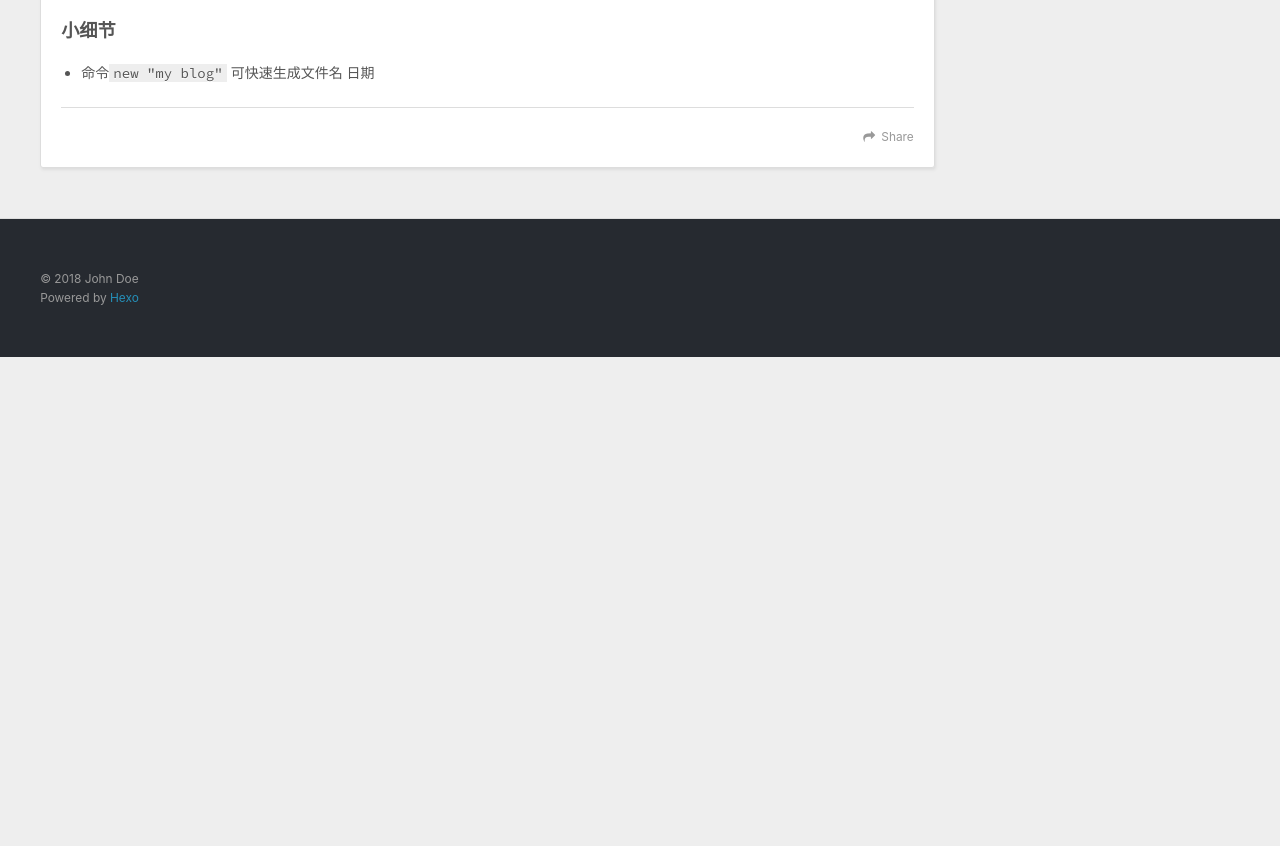
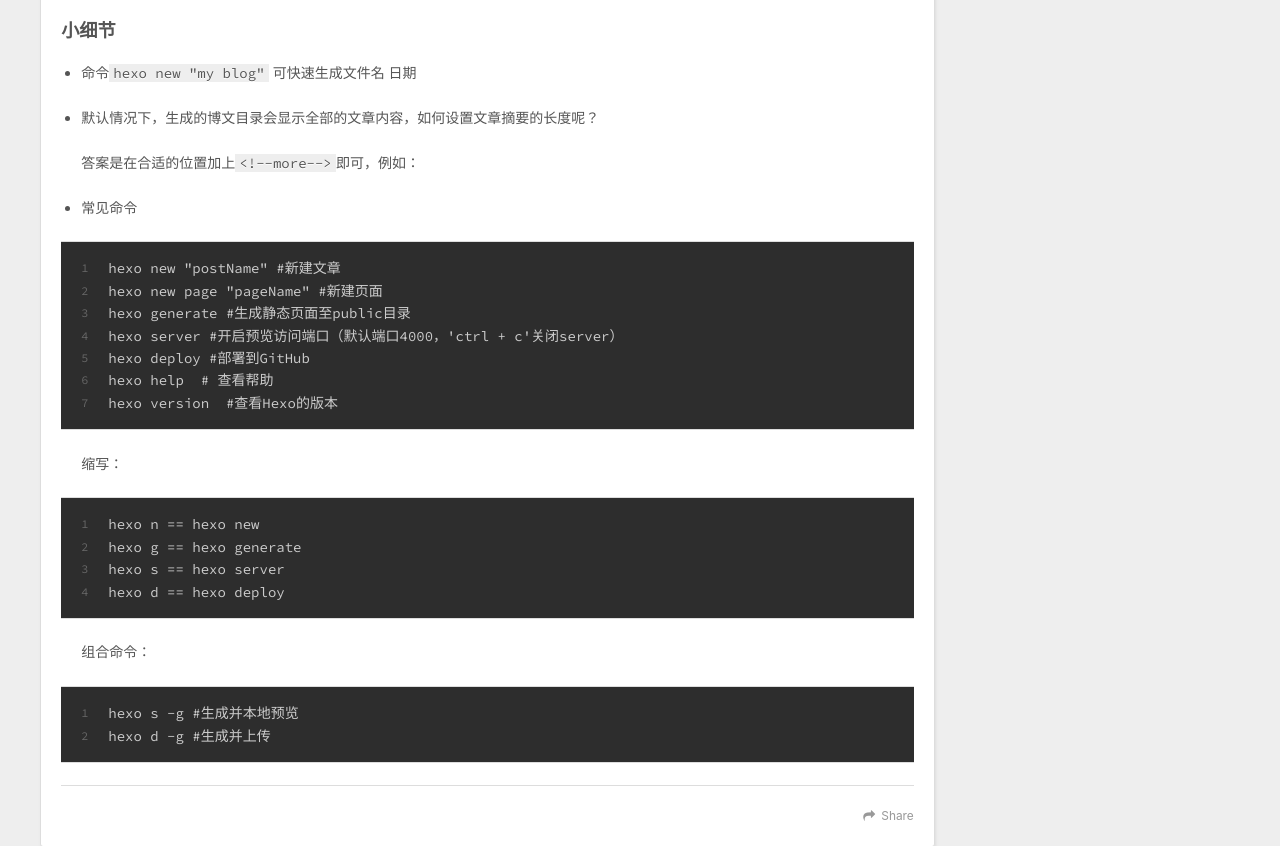
Before and after one commit to duwufeng519779627/duwufeng519779627.github.io, a plain HTML site: page 2018/08/17/安装hexo/index.html in a window 1280 px wide. Shown: the part 1247-2093 px from the top of the page. Before the commit the page ends 1604 px from the top, so only its background shows below. Drawn offline with nearby package versions, Linux system fonts and the light colour scheme.

Commit message:
Site updated: 2018-08-17 23:40:35

```diff
--- a/2018/08/17/安装hexo/index.html
+++ b/2018/08/17/安装hexo/index.html
@@ -14,7 +14,7 @@
 <meta property="og:site_name" content="Hexo">
 <meta property="og:description" content="###本地  全局安装npm install hexo -g 新建hexo文件夹  在文件夹内部使用命令行工具 hexo init,文件夹中会生成大批文件 注意此过程时间较长也许会报错 网络被墙 npm出错   执行hexo g命令  执行hexo s命令  此命令会默认打开一个小型本地服务器 通过http://localhost:4000/可访问 文件夹中 source 下_posts中的文件">
 <meta property="og:locale" content="default">
-<meta property="og:updated_time" content="2018-08-17T15:30:23.200Z">
+<meta property="og:updated_time" content="2018-08-17T15:40:23.796Z">
 <meta name="twitter:card" content="summary">
 <meta name="twitter:title" content="Hexo 使用 Markdown 编辑技巧大全">
 <meta name="twitter:description" content="###本地  全局安装npm install hexo -g 新建hexo文件夹  在文件夹内部使用命令行工具 hexo init,文件夹中会生成大批文件 注意此过程时间较长也许会报错 网络被墙 npm出错   执行hexo g命令  执行hexo s命令  此命令会默认打开一个小型本地服务器 通过http://localhost:4000/可访问 文件夹中 source 下_posts中的文件">
@@ -129,13 +129,24 @@
 </li>
 </ul>
 <h3 id="小细节"><a href="#小细节" class="headerlink" title="小细节"></a>小细节</h3><ul>
-<li>命令<code>new &quot;my blog&quot;</code> 可快速生成文件名 日期</li>
+<li><p>命令<code>hexo new &quot;my blog&quot;</code> 可快速生成文件名 日期</p>
+</li>
+<li><p>默认情况下，生成的博文目录会显示全部的文章内容，如何设置文章摘要的长度呢？</p>
+<p>答案是在合适的位置加上<code>&lt;!--more--&gt;</code>即可，例如：</p>
+</li>
+<li><p>常见命令</p>
+<figure class="highlight plain"><table><tr><td class="gutter"><pre><span class="line">1</span><br><span class="line">2</span><br><span class="line">3</span><br><span class="line">4</span><br><span class="line">5</span><br><span class="line">6</span><br><span class="line">7</span><br></pre></td><td class="code"><pre><span class="line">hexo new &quot;postName&quot; #新建文章</span><br><span class="line">hexo new page &quot;pageName&quot; #新建页面</span><br><span class="line">hexo generate #生成静态页面至public目录</span><br><span class="line">hexo server #开启预览访问端口（默认端口4000，&apos;ctrl + c&apos;关闭server）</span><br><span class="line">hexo deploy #部署到GitHub</span><br><span class="line">hexo help  # 查看帮助</span><br><span class="line">hexo version  #查看Hexo的版本</span><br></pre></td></tr></table></figure>
+<p>缩写：</p>
+<figure class="highlight plain"><table><tr><td class="gutter"><pre><span class="line">1</span><br><span class="line">2</span><br><span class="line">3</span><br><span class="line">4</span><br></pre></td><td class="code"><pre><span class="line">hexo n == hexo new</span><br><span class="line">hexo g == hexo generate</span><br><span class="line">hexo s == hexo server</span><br><span class="line">hexo d == hexo deploy</span><br></pre></td></tr></table></figure>
+<p>组合命令：</p>
+<figure class="highlight plain"><table><tr><td class="gutter"><pre><span class="line">1</span><br><span class="line">2</span><br></pre></td><td class="code"><pre><span class="line">hexo s -g #生成并本地预览</span><br><span class="line">hexo d -g #生成并上传</span><br></pre></td></tr></table></figure>
+</li>
 </ul>
 
 
     </div>
     <footer class="article-footer">
-      <a data-url="http://yoursite.com/2018/08/17/安装hexo/" data-id="cjky5hxqf0000jsukbrffh1sv" class="article-share-link">Share</a>
+      <a data-url="http://yoursite.com/2018/08/17/安装hexo/" data-id="cjky5ugx200002sukokdq07q4" class="article-share-link">Share</a>
 
 
     </footer>
```
Also changed, not shown: index.html (+13 -2 lines).
